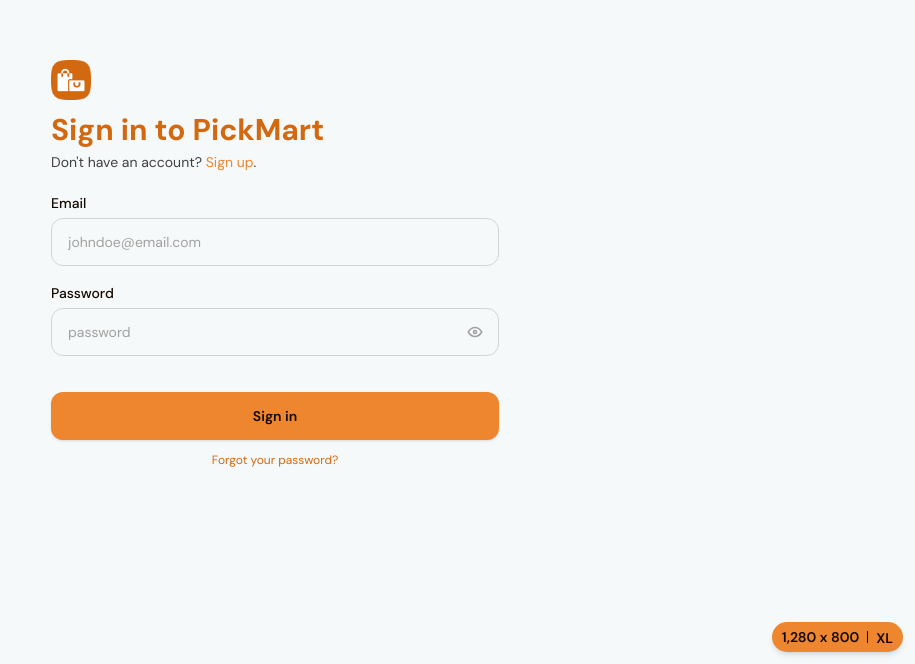
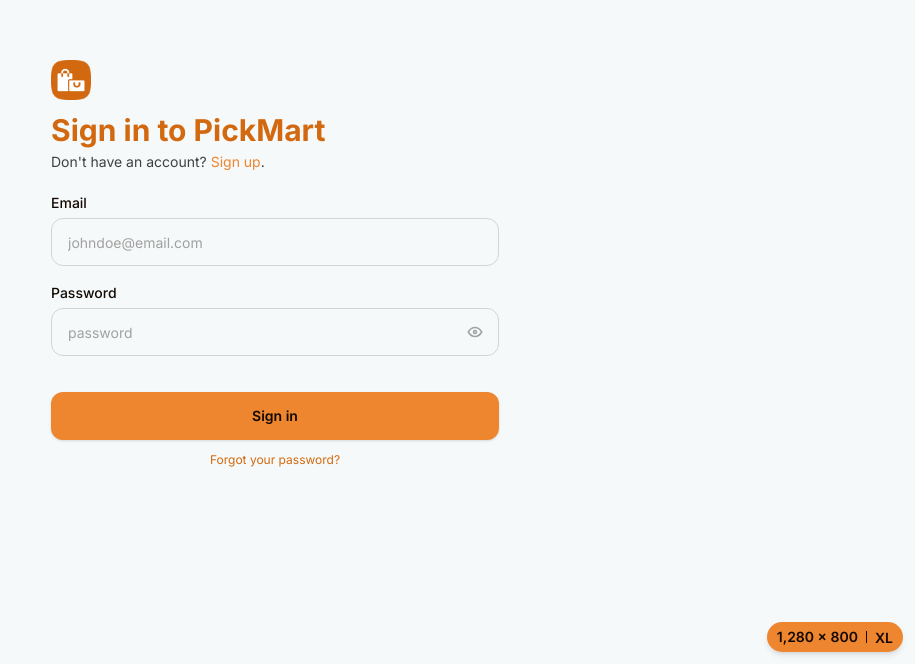
Before and after one commit to gozmanthefirst/pick-mart-admin, a Next.js app: page /sign-in in a window 1280 px wide. Shown: the part 136-800 px from the top of the page, without its empty margins (365-1280 px from the left). Built offline with nearby package versions, Linux system fonts and the light colour scheme.

Commit message:
chore: change fonts

```diff
--- a/src/styles/fonts.ts
+++ b/src/styles/fonts.ts
@@ -1,7 +1,7 @@
 // External Imports
-import { DM_Sans } from "next/font/google";
+import { DM_Sans, Geist, Inter } from "next/font/google";
 
-export const dmSans = DM_Sans({
+export const dmSans = Inter({
   subsets: ["latin"],
   display: "swap",
   style: ["normal", "italic"],
```
